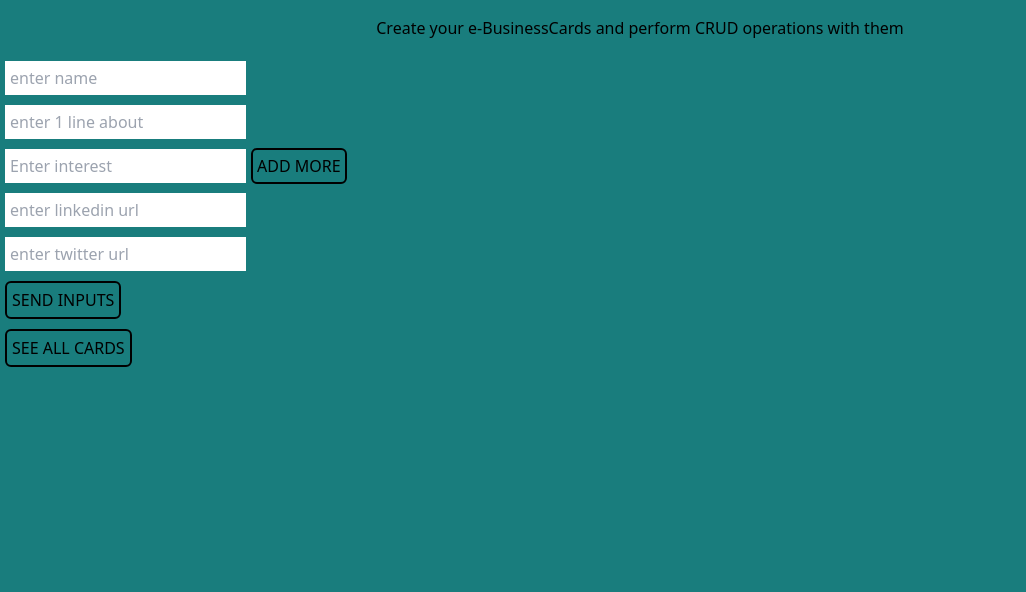
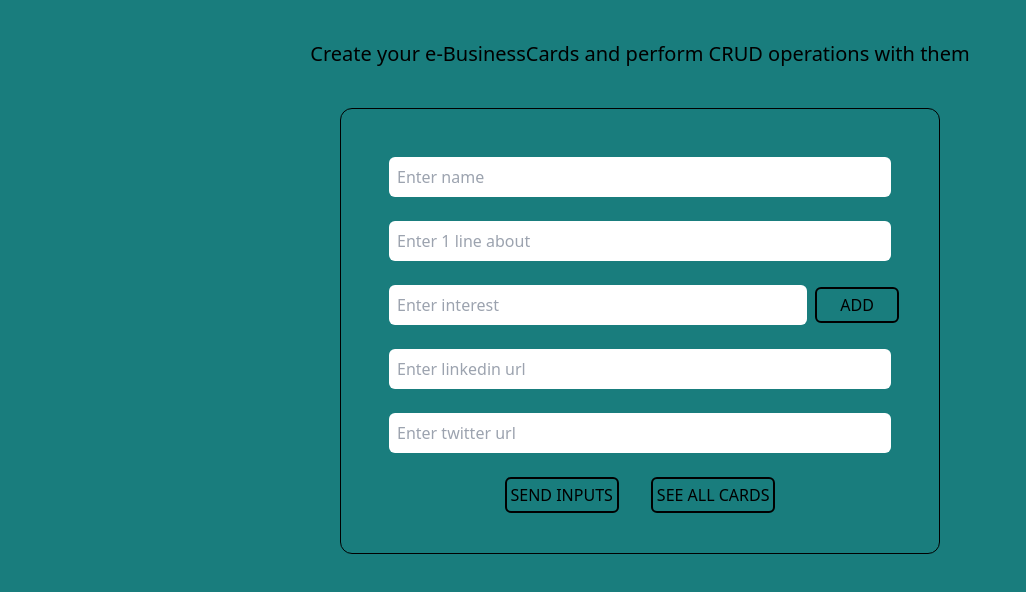
Before and after one commit to anujsolania/e-BusinessCard, a React (Vite) app in the folder frontend/: page / in a window 1280 px wide. Shown: the top 592 px of the page, without its empty margins (0-1026 px from the left). Built offline with nearby package versions, Linux system fonts and the light colour scheme.

Commit message:
frontend enhancement

```diff
--- a/frontend/src/components/Allcards.jsx
+++ b/frontend/src/components/Allcards.jsx
@@ -118,7 +118,6 @@ function Allcards({props}) {
                                         setnewname(card.name)
                                         setnewabout(card.about)
                                         setinterests2(card.interests) //for display
-                                        setnewinterests(card.interests) //for actual update
                                         setnewurl1(card.url1)
                                         setnewurl2(card.url2)
 
--- a/frontend/src/components/Cardinput.jsx
+++ b/frontend/src/components/Cardinput.jsx
@@ -21,31 +21,43 @@ function Cardinput({props}) {
 
 
     return (
-        <div >
-          <h1 className="flex justify-center m-2 p-2" >
+        <div className="flex flex-col justify-center items-center p-10 gap-10 w-screen" >
+
+          <div >
+          <h1 className="font-medium text-xl" >
             Create your e-BusinessCards and perform CRUD operations with them
           </h1>
+          </div>
+
+          <div className="flex flex-col items-center border border-black p-10 rounded-xl w-[70%] sm:w-[50%] gap-4" >
+          <div className="flex flex-col w-full gap-2" >
          <input value={name} onChange={
            e => setname(e.target.value)
-          } type='text' placeholder='enter name' style={{margin:"5px", padding: "5px"}} ></input>  <br></br>
+          } type='text' placeholder='Enter name' className="m-2 p-2 rounded-md" ></input>
           <input value={about} onChange={
            e => setabout(e.target.value)
-          }type='text' placeholder='enter 1 line about' style={{margin:"5px", padding: "5px"}} ></input> <br></br>
+          }type='text' placeholder='Enter 1 line about' className="m-2 p-2 rounded-md" ></input>
 
-          <ul>
+
             {interests && interests.map((item,index) => (
-              <li key={index} style={{margin:"5px", padding: "5px"}} >{item}</li>
+              <p key={index} className="m-2 p-2 rounded-md" >{item}</p>
             ))}
-          </ul>
 
-          <input value={Nthinterest} onChange={e => setNthinterest(e.target.value)} type="text" placeholder="Enter interest" style={{margin:"5px", padding: "5px"}} ></input>
-          <button onClick={addinterest} className="border-2 border-black p-1 rounded-md">ADD MORE</button>
-          <br></br>
 
-          <input value={url1} onChange={e => seturl1(e.target.value)} placeholder="enter linkedin url" style={{margin:"5px", padding: "5px"}} ></input>
-          <br></br>
-          <input value={url2} onChange={e => seturl2(e.target.value)} placeholder="enter twitter url" style={{margin:"5px", padding: "5px"}} ></input>
-          <br></br>
+         <div className="flex items-center justify-center w-full" >
+          <input value={Nthinterest} onChange={e => setNthinterest(e.target.value)} type="text" placeholder="Enter interest" className="m-2 p-2 rounded-md w-full" ></input>
+          <button onClick={addinterest} className="border-2 border-black rounded-md w-[20%] py-1 ">ADD</button>
+         </div>
+
+
+          <input value={url1} onChange={e => seturl1(e.target.value)} placeholder="Enter linkedin url" className="m-2 p-2 rounded-md" ></input>
+
+          <input value={url2} onChange={e => seturl2(e.target.value)} placeholder="Enter twitter url" className="m-2 p-2 rounded-md"></input>
+
+
+         </div>
+
+          <div className="flex gap-4" >
 
           <button onClick={async () => {
             const response = await axios.post(`${import.meta.env.VITE_URL}/cardinput`,data,{
@@ -59,12 +71,17 @@ function Cardinput({props}) {
               setname(""),setabout(""),setinterests(""),seturl1(""),seturl2("")
             }
 
-          } } className="ml-6 border-2 border-black p-1 rounded-md" style={{margin:"5px", padding: "5px"}}> SEND INPUTS</button>
+          } } className="border-2 border-black p-1 rounded-md" > SEND INPUTS</button>
           <br></br>
 
           <button onClick={() => {
               navigate("/allcards")
-          }} className="ml-6 border-2 border-black p-1 rounded-md" style={{margin:"5px", padding: "5px"}} >SEE ALL CARDS</button>
+          }} className="border-2 border-black p-1 rounded-md">SEE ALL CARDS</button>
+
+          </div>
+
+          </div>
+
         </div>
     )
 
```
